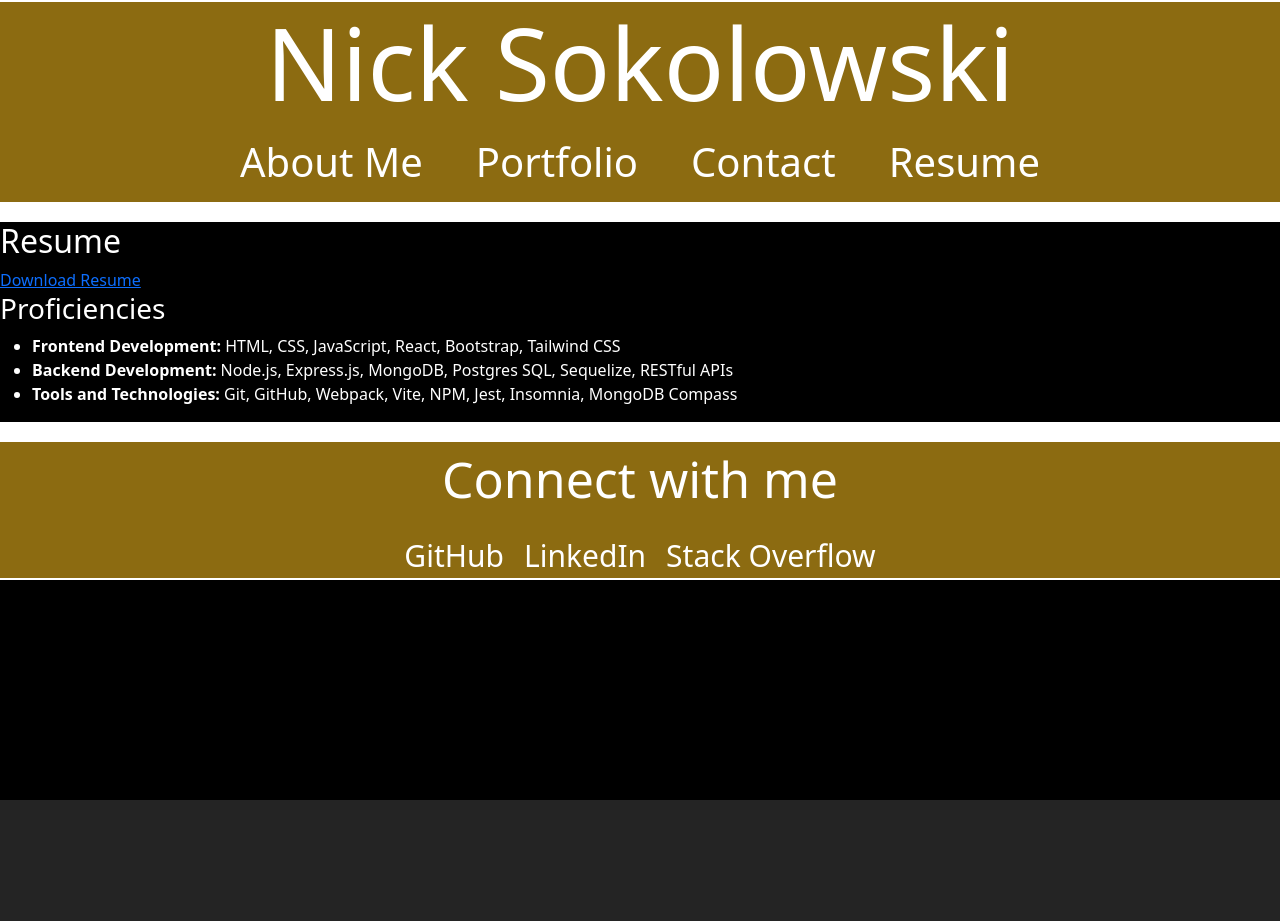
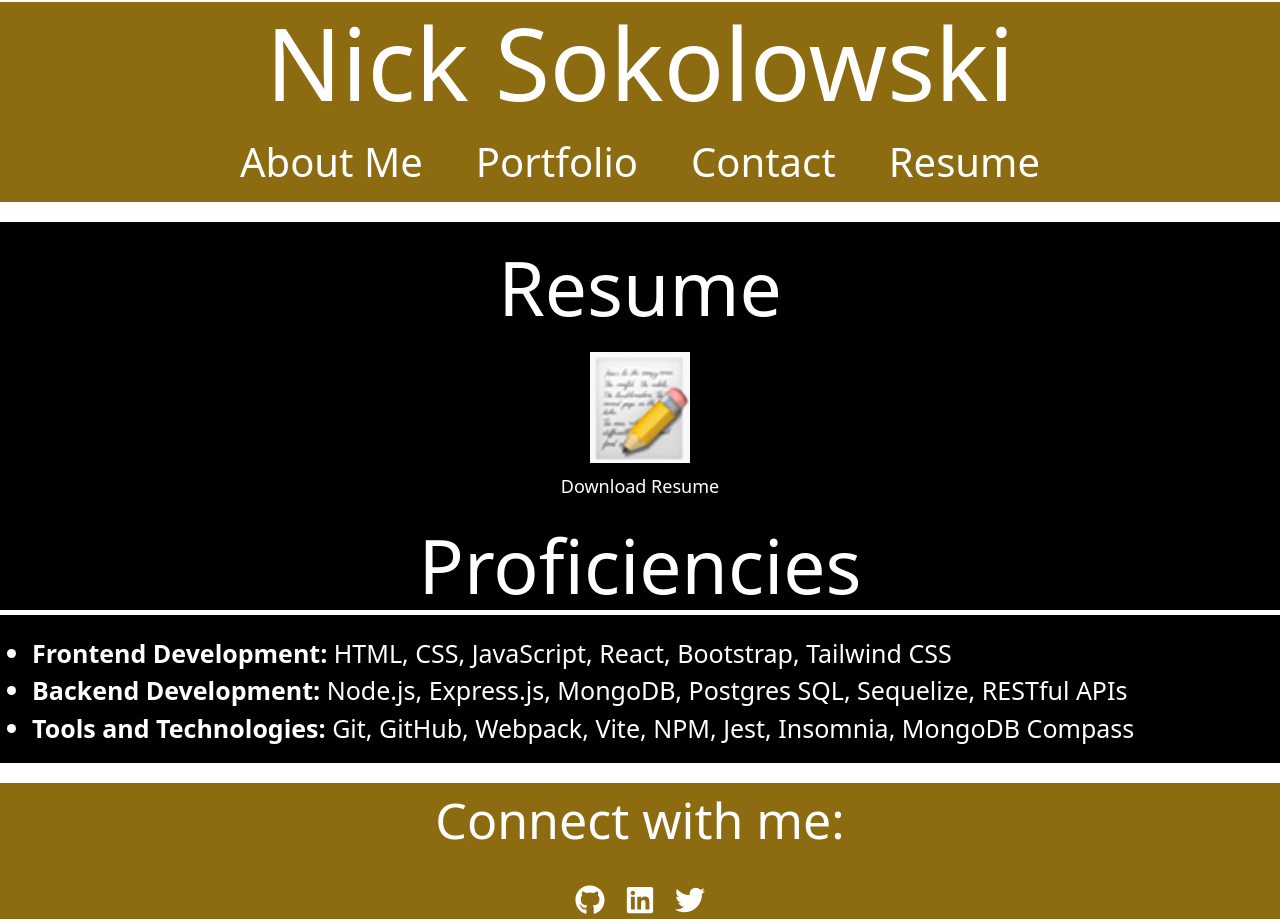
Before and after one commit to Soko77788/Nick-Sokolowski-Portfolio, a React (Vite) app: page /resume in a window 1280 px wide. Before the commit the page ends 800 px from the top, so only its background shows below. Built offline with nearby package versions, Linux system fonts and the light colour scheme.

Commit message:
styles added for AboutMe, Contact Resume

```diff
--- a/src/App.css
+++ b/src/App.css
@@ -60,14 +60,14 @@ nav a:hover {
 
 .about-me {
   font-size: 20px;
-  background-color: #0A5F29;
+  background-color: #8C6B11;
   border: 2px solid white;
   border-radius: 10px;
   padding: 20px;
   text-align: center;
   color: white;
   margin: 20px auto;
-  max-width: 600px;
+  max-width: 1000px;
   box-shadow: 0 4px 8px rgba(0, 0, 0, 0.1);
 }
 
@@ -83,15 +83,20 @@ nav a:hover {
   margin-bottom: 10px;
 }
 
+.about-me p {
+  font-size: 25px;
+}
+
 /*Projects*/
 
 .portfolio-title {
   font-size: 75px;
+  border-bottom: 5px solid white;
 }
 
 /* Styles for the Portfolio section */
 .project-card {
-  border: 1px solid #ddd;
+  border: 5px solid #ddd;
   border-radius: 10px;
   overflow: hidden;
   width: 370px; /* Adjust the width as needed */
@@ -104,7 +109,7 @@ nav a:hover {
 
 /* Styling for the card header */
 .card-header {
-  background-color: #0A5F29;
+  background-color: black;
   color: white;
   text-align: center;
   padding: 10px;
@@ -160,7 +165,7 @@ nav a:hover {
 }
 
 .btn-primary {
-  background-color: #007bff;
+  background-color: black;
   flex: 3;
 }
 
@@ -210,15 +215,25 @@ nav a:hover {
 
 .contact-section {
   /*Control width of form here*/
-  max-width: 600px;
+  max-width: 1000px;
   margin: 0 auto;
   margin-top: 10px;
+  margin-bottom: 10px;
   padding: 20px;
-  background-color: #0A5F29;
+  background-color: #8C6B11;
   border: 2px solid white; /* White border */
   border-radius: 10px; /* Rounded corners */
   box-shadow: 0 4px 8px rgba(0, 0, 0, 0.1); /* Optional: adds a slight shadow for better visual separation */
 
+}
+
+.contact-section h2 {
+  text-align: center;
+  font-size: 75px;
+}
+
+.contact-section button {
+  font-size: 25px;
 }
 
 .contact-form {
@@ -262,13 +277,45 @@ nav a:hover {
   color: white;
   border: none;
   border-radius: 5px;
-  font-size: 16px;
+  font-size: 30px;
   cursor: pointer;
   transition: background-color 0.3s;
 }
 
 .submit-button:hover {
   background-color: #074820;
+}
+
+.resume-title {
+  text-align: center;
+  font-size: 75px;
+  margin: 20px 0;
+}
+
+#resume-border {
+  border-bottom: 5px solid white;
+}
+
+
+.resume-download {
+  text-align: center;
+  margin: 20px 0;
+}
+
+.download-icon {
+  width: 100px; /* Adjust the size as needed */
+  height: auto;
+  cursor: pointer;
+}
+
+.download-text {
+  margin-top: 10px;
+  font-size: 18px;
+  color: white; /* Adjust color as needed */
+}
+
+.li-style li {
+  font-size: 25px;
 }
 
 /*Footer Styles*/
--- a/src/components/Footer.jsx
+++ b/src/components/Footer.jsx
@@ -1,13 +1,21 @@
 import React from 'react';
+import { FaGithub, FaLinkedin, FaTwitter } from 'react-icons/fa';
+
 
 const Footer = () => {
   return (
     <footer className="footer">
-      <p>Connect with me</p>
+      <p>Connect with me:</p>
       <div className="footer-links">
-        <a href="https://github.com/Soko77788">GitHub</a>
-        <a href="https://www.linkedin.com/in/your-nick-sokolowski">LinkedIn</a>
-        <a href="https://x.com/nick-sokolowski">Stack Overflow</a>
+        <a href="https://github.com/Soko77788" target="_blank" rel="noopener noreferrer">
+          <FaGithub size={30} /> {/* GitHub Icon */}
+        </a>
+        <a href="https://www.linkedin.com/in/nick-sokolowski/" target="_blank" rel="noopener noreferrer">
+          <FaLinkedin size={30} /> {/* LinkedIn Icon */}
+        </a>
+        <a href="https://x.com/NickSokoTheDev" target="_blank" rel="noopener noreferrer">
+          <FaTwitter size={30} /> {/* X/Twitter Icon */}
+        </a>
       </div>
     </footer>
   );
--- a/src/pages/Portfolio.jsx
+++ b/src/pages/Portfolio.jsx
@@ -6,37 +6,37 @@ const projects = [
     title: 'Holidb Full Stack App',
     image: './src/assets/Holidb.png',
     deployedLink: 'https://holidb.onrender.com/',
-    repoLink: 'https://github.com/your-github/project1'
+    repoLink: 'https://github.com/Soko77788/holiDB'
   },
   {
     title: 'Radlibs Front-end',
     image: './src/assets/radlibs.png',
     deployedLink: 'https://mmhilbert.github.io/madlibs-project/',
-    repoLink: 'https://github.com/your-github/project1'
+    repoLink: 'https://github.com/mmhilbert/madlibs-project'
   },
   {
     title: 'Weather App Front-end',
     image: './src/assets/weather-app.png',
     deployedLink: 'https://soko77788.github.io/weather-dashboard-hw-6/',
-    repoLink: 'https://github.com/your-github/project1'
+    repoLink: 'https://github.com/Soko77788/weather-dashboard-hw-6'
   },
   {
     title: 'Express Note Taker',
     image: './src/assets/note-taker.png',
     deployedLink: 'https://hw-11-express-note-taker.onrender.com/',
-    repoLink: 'https://github.com/your-github/project1'
+    repoLink: 'https://github.com/Soko77788/hw-11-express-note-taker'
   },
   {
     title: 'MVC Bloggin It!',
     image: './src/assets/blogginit.png',
     deployedLink: 'https://hw-14-mvc-blog-site.onrender.com/',
-    repoLink: 'https://github.com/your-github/project1'
+    repoLink: 'https://github.com/Soko77788/hw-14-MVC-blog-site'
   },
   {
     title: 'Back-end SVG Logo Generator',
     image: './src/assets/svg-logo-gen.png',
     deployedLink: 'https://drive.google.com/file/d/1bZEXALI_VwKr0tdS8m--rI7wYhV9Mmkj/view?pli=1',
-    repoLink: 'https://github.com/your-github/project1'
+    repoLink: 'https://github.com/Soko77788/hw-10-logo-generator'
   },
   // Add more projects here
 ];
--- a/src/pages/Resume.jsx
+++ b/src/pages/Resume.jsx
@@ -3,10 +3,15 @@ import React from 'react';
 const Resume = () => {
   return (
     <section>
-      <h2>Resume</h2>
-      <a href="/path/to/your/resume.pdf" download>Download Resume</a>
-      <h3>Proficiencies</h3>
-      <ul>
+      <h2 className="resume-title">Resume</h2>
+      <div className="resume-download">
+        <a href="/path/to/your/resume.pdf" download>
+          <img src="./src/assets/resumeIcon.png" alt="Download Resume" className="download-icon" />
+        </a>
+        <p className="download-text">Download Resume</p>
+      </div>
+      <h2 className="resume-title" id="resume-border">Proficiencies</h2>
+      <ul className="li-style">
         <li><strong>Frontend Development:</strong> HTML, CSS, JavaScript, React, Bootstrap, Tailwind CSS</li>
         <li><strong>Backend Development:</strong> Node.js, Express.js, MongoDB, Postgres SQL, Sequelize, RESTful APIs</li>
         <li><strong>Tools and Technologies:</strong> Git, GitHub, Webpack, Vite, NPM, Jest, Insomnia, MongoDB Compass</li>
@@ -15,4 +20,5 @@ const Resume = () => {
   );
 }
 
+
 export default Resume;
```
Also changed, not shown: src/assets/resumeIcon.png (added).
